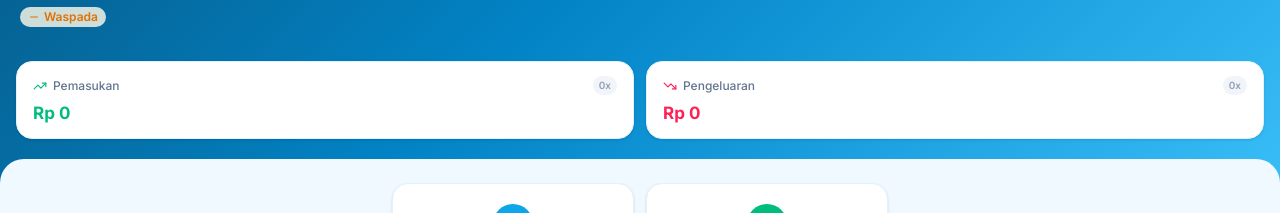
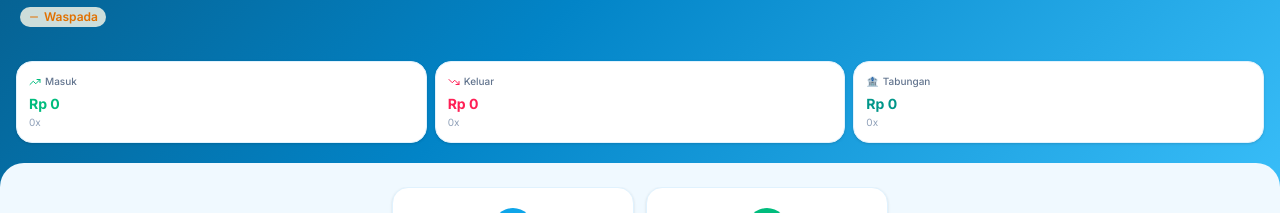
Before and after one commit to pahmi-alifya/hematin, a Next.js app: page / in a window 1280 px wide. Shown: the part 159-372 px from the top of the page. Built offline with nearby package versions, Linux system fonts and the light colour scheme; no server answers.

Commit message:
feat(saving): create new status

```diff
--- a/src/app/page.tsx
+++ b/src/app/page.tsx
@@ -85,6 +85,10 @@ export default function DashboardPage() {
     () => monthlyTransactions.filter((t) => t.type === "expense"),
     [monthlyTransactions],
   );
+  const savingTransactions = useMemo(
+    () => monthlyTransactions.filter((t) => t.type === "saving"),
+    [monthlyTransactions],
+  );
   const income = useMemo(
     () => incomeTransactions.reduce((s, t) => s + t.amount, 0),
     [incomeTransactions],
@@ -93,7 +97,11 @@ export default function DashboardPage() {
     () => expenseTransactions.reduce((s, t) => s + t.amount, 0),
     [expenseTransactions],
   );
-  const balance = income - expense;
+  const saving = useMemo(
+    () => savingTransactions.reduce((s, t) => s + t.amount, 0),
+    [savingTransactions],
+  );
+  const balance = income - expense - saving;
 
   if (!mounted) return null;
 
@@ -133,28 +141,24 @@ export default function DashboardPage() {
         </div>
 
         {/* Summary Cards */}
-        <div className="mx-4 mb-0 grid grid-cols-2 gap-3 pb-5">
+        <div className="mx-4 mb-0 grid grid-cols-3 gap-2 pb-5">
           {/* Pemasukan */}
           <motion.div
             initial={{ opacity: 0, y: 12 }}
             animate={{ opacity: 1, y: 0 }}
             transition={{ delay: 0.1 }}
-            className="bg-white dark:bg-slate-800/60 rounded-2xl px-4 py-3.5 shadow-sm border border-sky-100 dark:border-slate-700/60"
+            className="bg-white dark:bg-slate-800/60 rounded-2xl px-3 py-3 shadow-sm border border-sky-100 dark:border-slate-700/60"
           >
-            <div className="flex items-center justify-between mb-2">
-              <div className="flex items-center gap-1.5">
-                <TrendingUp className="w-3.5 h-3.5 text-emerald-500" />
-                <span className="text-xs text-slate-500 dark:text-slate-400 font-medium">
-                  Pemasukan
-                </span>
-              </div>
-              <span className="text-[10px] font-semibold text-slate-400 dark:text-slate-500 bg-slate-100 dark:bg-slate-700/60 px-1.5 py-0.5 rounded-full">
-                {incomeTransactions.length}x
+            <div className="flex items-center gap-1 mb-1.5">
+              <TrendingUp className="w-3 h-3 text-emerald-500" />
+              <span className="text-[10px] text-slate-500 dark:text-slate-400 font-medium">
+                Masuk
               </span>
             </div>
-            <p className="text-[17px] font-bold text-emerald-500 dark:text-emerald-400 leading-tight">
+            <p className="text-sm font-bold text-emerald-500 dark:text-emerald-400 leading-tight">
               {formatRupiah(income)}
             </p>
+            <p className="text-[10px] text-slate-400 mt-0.5">{incomeTransactions.length}x</p>
           </motion.div>
 
           {/* Pengeluaran */}
@@ -162,22 +166,37 @@ export default function DashboardPage() {
             initial={{ opacity: 0, y: 12 }}
             animate={{ opacity: 1, y: 0 }}
             transition={{ delay: 0.15 }}
-            className="bg-white dark:bg-slate-800/60 rounded-2xl px-4 py-3.5 shadow-sm border border-sky-100 dark:border-slate-700/60"
+            className="bg-white dark:bg-slate-800/60 rounded-2xl px-3 py-3 shadow-sm border border-sky-100 dark:border-slate-700/60"
           >
-            <div className="flex items-center justify-between mb-2">
-              <div className="flex items-center gap-1.5">
-                <TrendingDown className="w-3.5 h-3.5 text-rose-500" />
-                <span className="text-xs text-slate-500 dark:text-slate-400 font-medium">
-                  Pengeluaran
-                </span>
-              </div>
-              <span className="text-[10px] font-semibold text-slate-400 dark:text-slate-500 bg-slate-100 dark:bg-slate-700/60 px-1.5 py-0.5 rounded-full">
-                {expenseTransactions.length}x
+            <div className="flex items-center gap-1 mb-1.5">
+              <TrendingDown className="w-3 h-3 text-rose-500" />
+              <span className="text-[10px] text-slate-500 dark:text-slate-400 font-medium">
+                Keluar
               </span>
             </div>
-            <p className="text-[17px] font-bold text-rose-500 dark:text-rose-400 leading-tight">
+            <p className="text-sm font-bold text-rose-500 dark:text-rose-400 leading-tight">
               {formatRupiah(expense)}
             </p>
+            <p className="text-[10px] text-slate-400 mt-0.5">{expenseTransactions.length}x</p>
+          </motion.div>
+
+          {/* Tabungan */}
+          <motion.div
+            initial={{ opacity: 0, y: 12 }}
+            animate={{ opacity: 1, y: 0 }}
+            transition={{ delay: 0.2 }}
+            className="bg-white dark:bg-slate-800/60 rounded-2xl px-3 py-3 shadow-sm border border-sky-100 dark:border-slate-700/60"
+          >
+            <div className="flex items-center gap-1 mb-1.5">
+              <span className="text-[10px]">🏦</span>
+              <span className="text-[10px] text-slate-500 dark:text-slate-400 font-medium">
+                Tabungan
+              </span>
+            </div>
+            <p className="text-sm font-bold text-teal-600 dark:text-teal-400 leading-tight">
+              {formatRupiah(saving)}
+            </p>
+            <p className="text-[10px] text-slate-400 mt-0.5">{savingTransactions.length}x</p>
           </motion.div>
         </div>
 
--- a/src/app/recurring/page.tsx
+++ b/src/app/recurring/page.tsx
@@ -43,7 +43,7 @@ function DayPicker({ value, onChange }: { value: number; onChange: (day: number)
 }
 
 interface TemplateFormData {
-  type: 'income' | 'expense'
+  type: 'income' | 'expense' | 'saving'
   amount: string
   amountRaw: number
   category: string
@@ -55,7 +55,7 @@ interface TemplateFormData {
 
 function getInitialForm(template?: RecurringTemplate): TemplateFormData {
   return {
-    type: template?.type ?? 'expense',
+    type: (template?.type ?? 'expense') as 'income' | 'expense' | 'saving',
     amount: template?.amount ? formatRupiahInput(template.amount) : '',
     amountRaw: template?.amount ?? 0,
     category: template?.category ?? '',
@@ -190,7 +190,7 @@ export default function RecurringPage() {
     setForm((f) => ({ ...f, amountRaw: raw, amount: formatRupiahInput(raw) }))
   }
 
-  function handleTypeChange(type: 'income' | 'expense') {
+  function handleTypeChange(type: 'income' | 'expense' | 'saving') {
     setForm((f) => ({ ...f, type, category: '' }))
   }
 
@@ -201,7 +201,7 @@ export default function RecurringPage() {
       return
     }
 
-    const activeCategory = form.category || (form.type === 'expense' ? 'makanan' : 'gaji')
+    const activeCategory = form.category || (form.type === 'income' ? 'gaji' : form.type === 'saving' ? 'tabungan' : 'makanan')
 
     setSubmitting(true)
     try {
@@ -357,21 +357,23 @@ export default function RecurringPage() {
         <form onSubmit={handleSubmit} className="px-5 pb-6 space-y-5">
           {/* Type Toggle */}
           <div className="flex rounded-xl bg-slate-100 dark:bg-slate-800 p-1 gap-1">
-            {(['expense', 'income'] as const).map((t) => (
+            {([
+              { value: 'expense', label: '💸 Keluar',   activeClass: 'text-red-500' },
+              { value: 'income',  label: '💰 Masuk',    activeClass: 'text-emerald-500' },
+              { value: 'saving',  label: '🏦 Tabungan', activeClass: 'text-teal-600 dark:text-teal-400' },
+            ] as const).map((t) => (
               <motion.button
-                key={t}
+                key={t.value}
                 type="button"
                 whileTap={{ scale: 0.97 }}
-                onClick={() => handleTypeChange(t)}
-                className={`flex-1 py-2 rounded-lg text-sm font-semibold transition-all duration-200 ${
-                  form.type === t
-                    ? t === 'expense'
-                      ? 'bg-white dark:bg-slate-700 text-red-500 shadow-sm'
-                      : 'bg-white dark:bg-slate-700 text-emerald-500 shadow-sm'
+                onClick={() => handleTypeChange(t.value)}
+                className={`flex-1 py-2 rounded-lg text-xs font-semibold transition-all duration-200 ${
+                  form.type === t.value
+                    ? `bg-white dark:bg-slate-700 ${t.activeClass} shadow-sm`
                     : 'text-slate-500 dark:text-slate-400'
                 }`}
               >
-                {t === 'expense' ? '💸 Pengeluaran' : '💰 Pemasukan'}
+                {t.label}
               </motion.button>
             ))}
           </div>
@@ -399,7 +401,7 @@ export default function RecurringPage() {
           {/* Category */}
           <CategoryPicker
             type={form.type}
-            selected={form.category || (form.type === 'expense' ? 'makanan' : 'gaji')}
+            selected={form.category || (form.type === 'income' ? 'gaji' : form.type === 'saving' ? 'tabungan' : 'makanan')}
             onSelect={(cat) => setForm((f) => ({ ...f, category: cat }))}
           />
 
--- a/src/app/reports/page.tsx
+++ b/src/app/reports/page.tsx
@@ -23,7 +23,7 @@ import { CategoryDonut } from "@/components/reports/CategoryDonut";
 import { DebtSummaryChart } from "@/components/reports/DebtSummaryChart";
 import { useTransactionStore } from "@/stores/transactionStore";
 import { useDebtStore } from "@/stores/debtStore";
-import { EXPENSE_CATEGORIES, INCOME_CATEGORIES } from "@/lib/categories";
+import { EXPENSE_CATEGORIES, INCOME_CATEGORIES, SAVING_CATEGORIES } from "@/lib/categories";
 import { formatRupiah, getCurrentMonth, cn } from "@/lib/utils";
 
 export default function ReportsPage() {
@@ -77,6 +77,14 @@ export default function ReportsPage() {
         .reduce((s, t) => s + t.amount, 0),
     [filteredTx],
   );
+  const saving = useMemo(
+    () =>
+      filteredTx
+        .filter((t) => t.type === "saving")
+        .reduce((s, t) => s + t.amount, 0),
+    [filteredTx],
+  );
+  const savingRate = income > 0 ? Math.round((saving / income) * 100) : 0;
 
   const byCategory = useMemo(() => {
     const map: Record<string, number> = {};
@@ -137,6 +145,32 @@ export default function ReportsPage() {
 
     return { avgExpense, avgIncome, busiestDay, busiestAmount, activeDays, daysElapsed, daysInMonth, projection }
   }, [showAll, month, isCurrentMonth, expense, income, filteredTx])
+
+  const bySavingCategory = useMemo(() => {
+    const map: Record<string, number> = {};
+    filteredTx
+      .filter((t) => t.type === "saving")
+      .forEach((t) => {
+        map[t.category] = (map[t.category] ?? 0) + t.amount;
+      });
+    return Object.entries(map).sort(([, a], [, b]) => b - a).slice(0, 6);
+  }, [filteredTx]);
+
+  const savingDonutData = useMemo(
+    () =>
+      bySavingCategory.map(([catId, amount]) => {
+        const cat = SAVING_CATEGORIES.find((c) => c.id === catId);
+        return {
+          id: catId,
+          name: cat?.name ?? catId,
+          icon: cat?.icon ?? "🏦",
+          amount,
+          color: cat?.color ?? "#0D9488",
+          bgColor: cat?.bgColor ?? "#CCFBF1",
+        };
+      }),
+    [bySavingCategory],
+  );
 
   const byIncomeCategory = useMemo(() => {
     const map: Record<string, number> = {};
@@ -215,28 +249,42 @@ export default function ReportsPage() {
           </div>
 
           {/* Summary */}
-          <div className="grid grid-cols-2 gap-3">
-            <div className="bg-white dark:bg-slate-800/60 rounded-2xl border border-sky-100 dark:border-slate-700/60 shadow-sm p-4">
-              <div className="flex items-center gap-2 mb-2">
-                <TrendingUp className="w-4 h-4 text-emerald-500" />
-                <span className="text-xs font-medium text-slate-500 dark:text-slate-400">
-                  Pemasukan
+          <div className="grid grid-cols-3 gap-2">
+            <div className="bg-white dark:bg-slate-800/60 rounded-2xl border border-sky-100 dark:border-slate-700/60 shadow-sm p-3">
+              <div className="flex items-center gap-1.5 mb-1.5">
+                <TrendingUp className="w-3.5 h-3.5 text-emerald-500" />
+                <span className="text-[11px] font-medium text-slate-500 dark:text-slate-400">
+                  Masuk
                 </span>
               </div>
-              <p className="text-lg font-bold text-emerald-600">
+              <p className="text-sm font-bold text-emerald-600">
                 {formatRupiah(income)}
               </p>
             </div>
-            <div className="bg-white dark:bg-slate-800/60 rounded-2xl border border-sky-100 dark:border-slate-700/60 shadow-sm p-4">
-              <div className="flex items-center gap-2 mb-2">
-                <TrendingDown className="w-4 h-4 text-red-500" />
-                <span className="text-xs font-medium text-slate-500 dark:text-slate-400">
-                  Pengeluaran
+            <div className="bg-white dark:bg-slate-800/60 rounded-2xl border border-sky-100 dark:border-slate-700/60 shadow-sm p-3">
+              <div className="flex items-center gap-1.5 mb-1.5">
+                <TrendingDown className="w-3.5 h-3.5 text-red-500" />
+                <span className="text-[11px] font-medium text-slate-500 dark:text-slate-400">
+                  Keluar
                 </span>
               </div>
-              <p className="text-lg font-bold text-red-500">
+              <p className="text-sm font-bold text-red-500">
                 {formatRupiah(expense)}
               </p>
+            </div>
+            <div className="bg-white dark:bg-slate-800/60 rounded-2xl border border-sky-100 dark:border-slate-700/60 shadow-sm p-3">
+              <div className="flex items-center gap-1.5 mb-1.5">
+                <span className="text-xs">🏦</span>
+                <span className="text-[11px] font-medium text-slate-500 dark:text-slate-400">
+                  Tabungan
+                </span>
+              </div>
+              <p className="text-sm font-bold text-teal-600 dark:text-teal-400">
+                {formatRupiah(saving)}
+              </p>
+              {savingRate > 0 && (
+                <p className="text-[10px] text-teal-500 mt-0.5">{savingRate}% income</p>
+              )}
             </div>
           </div>
 
@@ -273,6 +321,23 @@ export default function ReportsPage() {
                 Distribusi Pemasukan
               </p>
               <CategoryDonut data={incomeDonutData} total={income} />
+            </div>
+          )}
+
+          {/* Saving Donut */}
+          {savingDonutData.length > 0 && (
+            <div className="bg-white dark:bg-slate-800/60 rounded-2xl border border-sky-100 dark:border-slate-700/60 shadow-sm p-4">
+              <div className="flex items-center justify-between mb-4">
+                <p className="text-sm font-semibold text-slate-800 dark:text-slate-100">
+                  Distribusi Tabungan & Investasi
+                </p>
+                {savingRate > 0 && (
+                  <span className="text-xs font-bold text-teal-600 dark:text-teal-400 bg-teal-50 dark:bg-teal-900/30 px-2 py-0.5 rounded-full">
+                    {savingRate}% dari income
+                  </span>
+                )}
+              </div>
+              <CategoryDonut data={savingDonutData} total={saving} />
             </div>
           )}
 
--- a/src/components/reports/CashFlowChart.tsx
+++ b/src/components/reports/CashFlowChart.tsx
@@ -31,6 +31,7 @@ function buildData(transactions: Transaction[], currentMonth: string, count: num
       label,
       income: monthTx.filter((t) => t.type === 'income').reduce((s, t) => s + t.amount, 0),
       expense: monthTx.filter((t) => t.type === 'expense').reduce((s, t) => s + t.amount, 0),
+      saving: monthTx.filter((t) => t.type === 'saving').reduce((s, t) => s + t.amount, 0),
     }
   })
 }
@@ -60,9 +61,9 @@ function CustomTooltip({ active, payload, label }: CustomTooltipProps) {
       {payload.map((p) => (
         <p
           key={p.name}
-          className={p.name === 'income' ? 'text-emerald-600' : 'text-red-500'}
+          className={p.name === 'income' ? 'text-emerald-600' : p.name === 'saving' ? 'text-teal-600' : 'text-red-500'}
         >
-          {p.name === 'income' ? '+' : '-'}{fmt(p.value)}
+          {p.name === 'income' ? '+' : p.name === 'saving' ? '→' : '-'}{fmt(p.value)}
         </p>
       ))}
     </div>
@@ -90,17 +91,21 @@ export function CashFlowChart({ transactions, currentMonth, months = 4 }: CashFl
             width={36}
           />
           <Tooltip content={<CustomTooltip />} cursor={{ fill: 'rgba(14,165,233,0.06)', radius: 4 }} />
-          <Bar dataKey="income" name="income" fill="#10B981" radius={[4, 4, 0, 0]} maxBarSize={18} />
-          <Bar dataKey="expense" name="expense" fill="#EF4444" radius={[4, 4, 0, 0]} maxBarSize={18} />
+          <Bar dataKey="income" name="income" fill="#10B981" radius={[4, 4, 0, 0]} maxBarSize={14} />
+          <Bar dataKey="expense" name="expense" fill="#EF4444" radius={[4, 4, 0, 0]} maxBarSize={14} />
+          <Bar dataKey="saving" name="saving" fill="#14B8A6" radius={[4, 4, 0, 0]} maxBarSize={14} />
         </BarChart>
       </ResponsiveContainer>
-      <div className="flex items-center gap-4 mt-1 justify-center">
+      <div className="flex items-center gap-3 mt-1 justify-center flex-wrap">
         <span className="flex items-center gap-1.5 text-xs text-slate-400">
           <span className="w-2.5 h-2.5 rounded-sm bg-emerald-500 inline-block" /> Pemasukan
         </span>
         <span className="flex items-center gap-1.5 text-xs text-slate-400">
           <span className="w-2.5 h-2.5 rounded-sm bg-red-500 inline-block" /> Pengeluaran
         </span>
+        <span className="flex items-center gap-1.5 text-xs text-slate-400">
+          <span className="w-2.5 h-2.5 rounded-sm bg-teal-500 inline-block" /> Tabungan
+        </span>
       </div>
     </div>
   )
--- a/src/lib/categories.ts
+++ b/src/lib/categories.ts
@@ -8,7 +8,6 @@ export const EXPENSE_CATEGORIES: Category[] = [
   { id: 'entertainment', name: 'Hiburan', icon: '🎮', color: '#DB2777', bgColor: '#FCE7F3' },
   { id: 'bills', name: 'Tagihan', icon: '📋', color: '#DC2626', bgColor: '#FEE2E2' },
   { id: 'education', name: 'Pendidikan', icon: '📚', color: '#0891B2', bgColor: '#CFFAFE' },
-  { id: 'savings', name: 'Tabungan', icon: '💳', color: '#0D9488', bgColor: '#CCFBF1' },
   { id: 'other', name: 'Lainnya', icon: '📦', color: '#64748B', bgColor: '#F1F5F9' },
 ]
 
@@ -21,11 +20,24 @@ export const INCOME_CATEGORIES: Category[] = [
   { id: 'other-income', name: 'Lainnya', icon: '✨', color: '#64748B', bgColor: '#F1F5F9' },
 ]
 
-export function getCategoryById(id: string, type: 'income' | 'expense'): Category | undefined {
-  const list = type === 'income' ? INCOME_CATEGORIES : EXPENSE_CATEGORIES
-  return list.find((c) => c.id === id)
+export const SAVING_CATEGORIES: Category[] = [
+  { id: 'tabungan', name: 'Tabungan', icon: '🏦', color: '#0D9488', bgColor: '#CCFBF1' },
+  { id: 'deposito', name: 'Deposito', icon: '💵', color: '#0891B2', bgColor: '#CFFAFE' },
+  { id: 'reksa-dana', name: 'Reksa Dana', icon: '📊', color: '#7C3AED', bgColor: '#EDE9FE' },
+  { id: 'saham', name: 'Saham', icon: '📈', color: '#16A34A', bgColor: '#DCFCE7' },
+  { id: 'crypto', name: 'Crypto', icon: '🪙', color: '#D97706', bgColor: '#FEF3C7' },
+  { id: 'emas', name: 'Emas', icon: '🥇', color: '#CA8A04', bgColor: '#FEF9C3' },
+  { id: 'dana-darurat', name: 'Dana Darurat', icon: '🛡️', color: '#DC2626', bgColor: '#FEE2E2' },
+  { id: 'properti', name: 'Properti', icon: '🏠', color: '#64748B', bgColor: '#F1F5F9' },
+  { id: 'other-saving', name: 'Lainnya', icon: '📦', color: '#64748B', bgColor: '#F1F5F9' },
+]
+
+export function getCategoryById(id: string, type: 'income' | 'expense' | 'saving'): Category | undefined {
+  if (type === 'income') return INCOME_CATEGORIES.find((c) => c.id === id)
+  if (type === 'saving') return SAVING_CATEGORIES.find((c) => c.id === id)
+  return EXPENSE_CATEGORIES.find((c) => c.id === id)
 }
 
-export function getCategoryName(id: string, type: 'income' | 'expense'): string {
+export function getCategoryName(id: string, type: 'income' | 'expense' | 'saving'): string {
   return getCategoryById(id, type)?.name ?? id
 }
--- a/src/stores/transactionStore.ts
+++ b/src/stores/transactionStore.ts
@@ -3,6 +3,7 @@
 import { create } from 'zustand'
 import { db } from '@/lib/db'
 import { generateId } from '@/lib/utils'
+import { migrateSavingsFromExpense } from '@/lib/migrations'
 import type { Transaction } from '@/types'
 
 interface TransactionStore {
@@ -21,6 +22,7 @@ export const useTransactionStore = create<TransactionStore>((set, get) => ({
   loadTransactions: async () => {
     set({ isLoading: true })
     try {
+      await migrateSavingsFromExpense()
       const transactions = await db.transactions
         .orderBy('createdAt')
         .reverse()
```
Also changed, not shown: src/components/transactions/CategoryPicker.tsx (+6 -3 lines), src/components/transactions/TransactionForm.tsx (+21 -18 lines), src/components/transactions/TransactionItem.tsx (+11 -7 lines), src/lib/calculations.ts (+19 -5 lines), src/lib/migrations.ts (added, +24 -0 lines), src/types/index.ts (+5 -3 lines), 1 other file (tests, documents, lock files or other folders).
